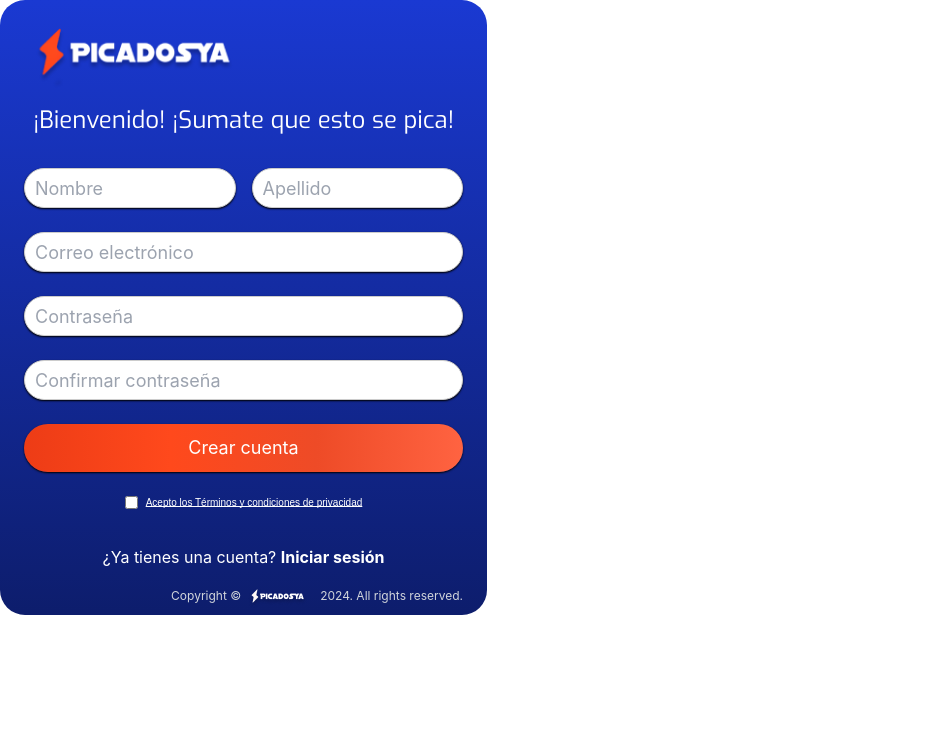
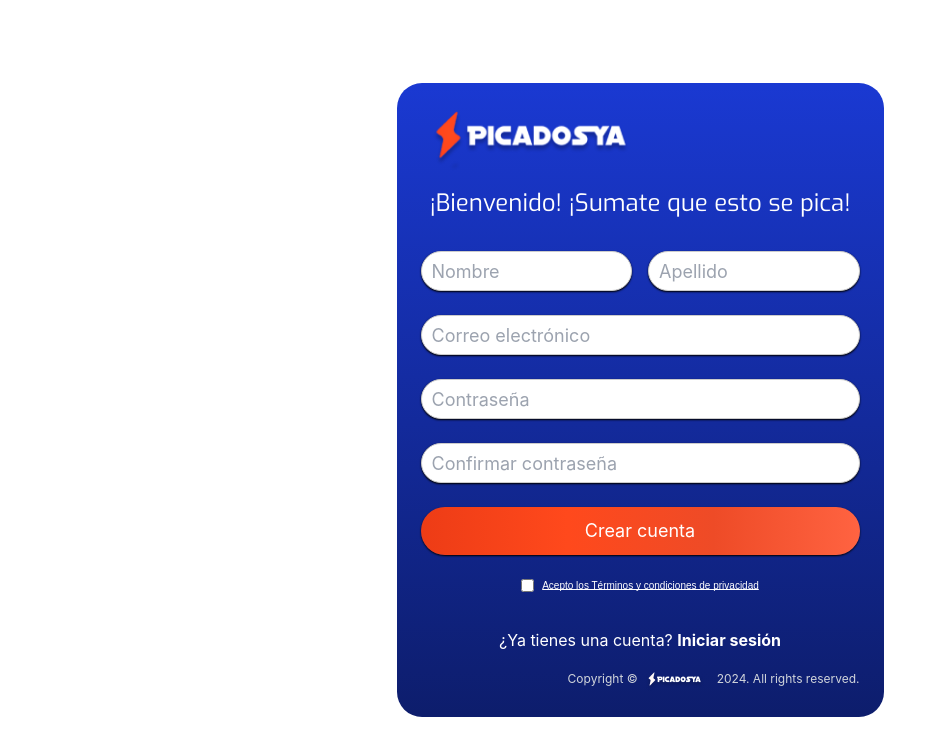
Before and after one commit to PicadosYa/Frontend, a React (Vite) app: page /choice/register in a window 1280 px wide. Shown: the top 756 px of the page, without its empty margins (0-947 px from the left). Built offline with nearby package versions, Linux system fonts and the light colour scheme.

Commit message:
Agrego animaciones al Resiter del Jugador

```diff
--- a/src/components/register/Register.jsx
+++ b/src/components/register/Register.jsx
@@ -1,14 +1,41 @@
-// import React from 'react';
+import { motion } from "framer-motion";
 
 export function Register() {
   return (
-    <div className="w-[487px] h-[615.3px] bg-blue-700 rounded-[25px] flex flex-col items-center p-6 " style={{ background: "linear-gradient(to bottom, rgba(26, 57, 210, 1), rgba(13, 29, 108, 1))" }}>
-      <div className="flex w-full items-center justify-between mb-4 ">
-        <img src='./../../../public/Logo.png' alt="Logo" className="w-1/2 h-[64px]" />
+    <div className="w-full h-screen flex items-center justify-center">
+      <motion.div
+        initial={{ opacity: 0, y: -20 }}
+        animate={{ opacity: 1, y: 0 }}
+        transition={{ duration: 0.5 }}
+        className="w-[487px] h-auto bg-blue-700 rounded-[25px] flex flex-col items-center p-6"
+        style={{ background: "linear-gradient(to bottom, rgba(26, 57, 210, 1), rgba(13, 29, 108, 1))" }}
+      >
+        <div className="flex w-full items-center justify-between mb-4">
+          <motion.img
+            initial={{ scale: 0.8 }}
+            animate={{ scale: 1 }}
+            transition={{ delay: 0.2, duration: 0.5 }}
+            src="./../../../public/Logo.png"
+            alt="Logo"
+            className="w-1/2 h-[64px]"
+          />
         </div>
-      <h3 className="text-white text-2xl mb-8 text-center" style={{ fontFamily: "Exo, sans-serif", lineHeight: "normal" }}>¡Bienvenido! ¡Sumate que esto se pica!</h3>
+        <motion.h3
+          initial={{ opacity: 0 }}
+          animate={{ opacity: 1 }}
+          transition={{ delay: 0.3, duration: 0.5 }}
+          className="text-white text-2xl mb-8 text-center"
+          style={{ fontFamily: "Exo, sans-serif", lineHeight: "normal" }}
+        >
+          ¡Bienvenido! ¡Sumate que esto se pica!
+        </motion.h3>
         <form className="flex flex-col w-full max-w-md mb-5 space-y-6">
-        <div className="flex gap-4">
+          <motion.div
+            initial={{ x: -20, opacity: 0 }}
+            animate={{ x: 0, opacity: 1 }}
+            transition={{ delay: 0.4, duration: 0.5 }}
+            className="flex gap-4"
+          >
             <input
               type="text"
               placeholder="Nombre"
@@ -19,31 +46,56 @@
               placeholder="Apellido"
               className="flex-1 h-10 px-4 text-lg rounded-lg border border-gray-300 shadow-sm shadow-black"
             />
-        </div>
-        <input
+          </motion.div>
+          <motion.input
+            initial={{ x: 20, opacity: 0 }}
+            animate={{ x: 0, opacity: 1 }}
+            transition={{ delay: 0.5, duration: 0.5 }}
             type="email"
             placeholder="Correo electrónico"
             className="h-10 px-4 text-lg rounded-lg border border-gray-300 shadow-sm shadow-black"
           />
-        <input
+          <motion.input
+            initial={{ x: 20, opacity: 0 }}
+            animate={{ x: 0, opacity: 1 }}
+            transition={{ delay: 0.6, duration: 0.5 }}
             type="password"
             placeholder="Contraseña"
             className="h-10 px-4 text-lg rounded-lg border border-gray-300 shadow-sm shadow-black"
           />
-        <input
+          <motion.input
+            initial={{ x: 20, opacity: 0 }}
+            animate={{ x: 0, opacity: 1 }}
+            transition={{ delay: 0.7, duration: 0.5 }}
             type="password"
             placeholder="Confirmar contraseña"
             className="h-10 px-4 text-lg rounded-lg border border-gray-300 shadow-sm shadow-black"
           />
-        <button type="submit" className="h-12 bg-orange-500 text-white text-lg rounded-[25px] mt-4 shadow-sm shadow-black" style={{
+          <motion.button
+            whileHover={{ scale: 1.05 }}
+            whileTap={{ scale: 0.95 }}
+            initial={{ y: 20, opacity: 0 }}
+            animate={{ y: 0, opacity: 1 }}
+            transition={{ delay: 0.8, duration: 0.5 }}
+            type="submit"
+            className="h-12 bg-orange-500 text-white text-lg rounded-[25px] mt-4 shadow-sm shadow-black"
+            style={{
               background:
                 "linear-gradient(to right, rgba(237, 60, 22, 1), rgba(255, 73, 28, 1), rgba(238, 75, 39, 1), rgba(255, 99, 65, 1))",
-        }}>
+            }}
+          >
             Crear cuenta
-        </button>
-        <div className="flex justify-center items-center space-x-2">
+          </motion.button>
+          <motion.div
+            initial={{ y: 20, opacity: 0 }}
+            animate={{ y: 0, opacity: 1 }}
+            transition={{ delay: 0.9, duration: 0.5 }}
+            className="flex justify-center items-center space-x-2"
+          >
             <input type="checkbox" className="form-checkbox" />
-          <span className="text-white text-sm underline cursor-pointer" style={{
+            <span
+              className="text-white text-sm underline cursor-pointer"
+              style={{
                 fontFamily: "Ubuntu, sans-serif",
                 fontSize: "10px",
                 fontWeight: 400,
@@ -53,21 +105,38 @@
                 textDecorationSkipInk: "none",
                 textDecorationThickness: "auto",
                 textUnderlineOffset: "auto",
-              textUnderlinePosition: "from-font"
-            }}>
+                textUnderlinePosition: "from-font",
+              }}
+            >
               Acepto los Términos y condiciones de privacidad
             </span>
-        </div>
+          </motion.div>
         </form>
-      <p className="text-white mt-4 text-base">
-        ¿Ya tienes una cuenta? <span className=" cursor-pointer"><strong>Iniciar sesión</strong></span>
-      </p>
-      <p className="text-gray-300 text-xs inline-flex items-center pt-3 space-x-1 ml-auto">
+        <motion.p
+          initial={{ opacity: 0 }}
+          animate={{ opacity: 1 }}
+          transition={{ delay: 1.0, duration: 0.5 }}
+          className="text-white mt-4 text-base"
+        >
+          ¿Ya tienes una cuenta? <span className="cursor-pointer"><strong>Iniciar sesión</strong></span>
+        </motion.p>
+        <motion.p
+          initial={{ opacity: 0 }}
+          animate={{ opacity: 1 }}
+          transition={{ delay: 1.1, duration: 0.5 }}
+          className="text-gray-300 text-xs inline-flex items-center pt-3 space-x-1 ml-auto"
+        >
           <span>Copyright ©</span>
-        <img src="../../../public/image 39.png" alt="Logo PicadosYA" className="w-62 h-17 pt-1" />
+          <img
+            src="../../../public/image 39.png"
+            alt="Logo PicadosYA"
+            className="w-62 h-17 pt-1"
+          />
           <span>2024. All rights reserved.</span>
-      </p>
-
+        </motion.p>
+      </motion.div>
     </div>
   );
 }
+
+export default Register;
```
Lines whose indentation alone changed are shown as unchanged.
